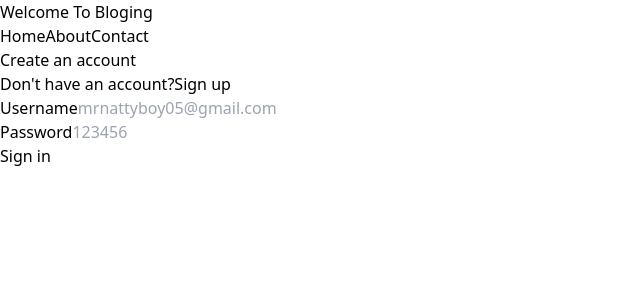
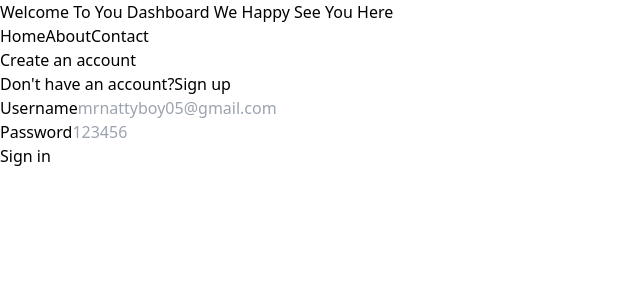
Before and after one commit to ShiruvatiNarasimha/Blog, a React (Vite) app in the folder frontend/: page /signin in a window 1280 px wide. Shown: the top 300 px of the page, without its empty margins (0-640 px from the left). Built offline with nearby package versions, Linux system fonts and the light colour scheme.

Commit message:
Update Signin.tsx

```diff
--- a/frontend/src/pages/Signin.tsx
+++ b/frontend/src/pages/Signin.tsx
@@ -6,7 +6,8 @@ export const Signin = () => {
   <div className="max-w-7xl mx-auto px-4 sm:px-6 lg:px-8">
     <div className="flex justify-between h-16">
       <div className="flex-shrink-0 flex items-center font-extrabold from-zinc-950">
-          Welcome To Bloging
+          Welcome To You Dashboard
+          We Happy See You Here
       </div>
       <div className="flex items-center">
         <a href="#" className="text-black px-3 py-2 rounded-md text-sm font-extrabold">Home</a>
```
